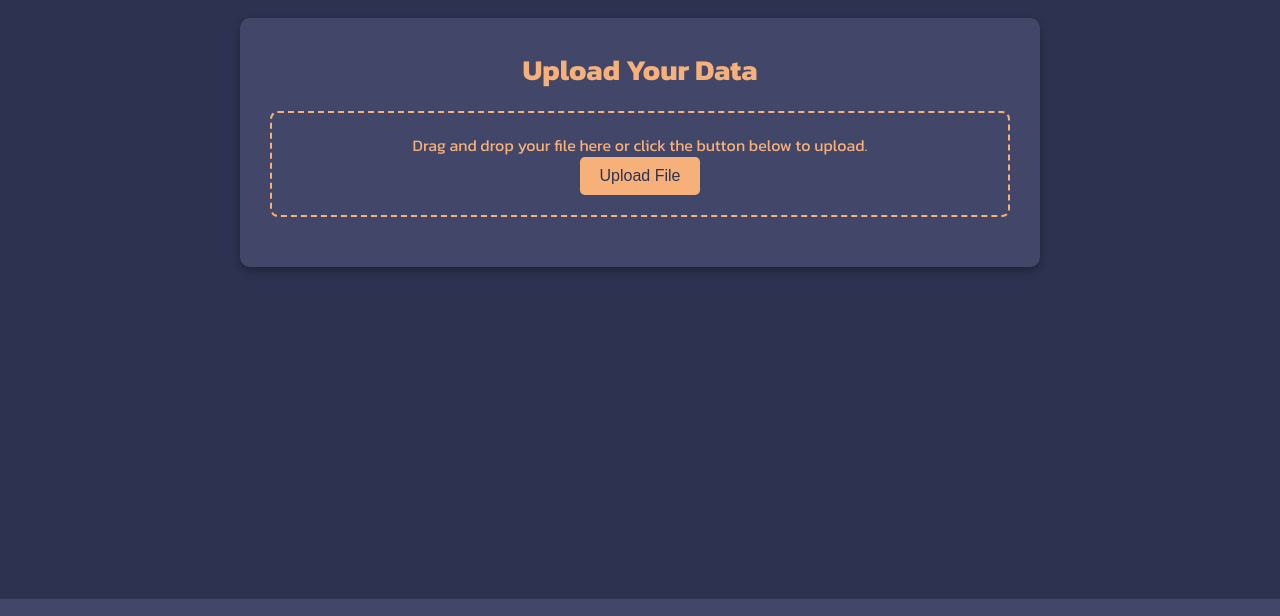
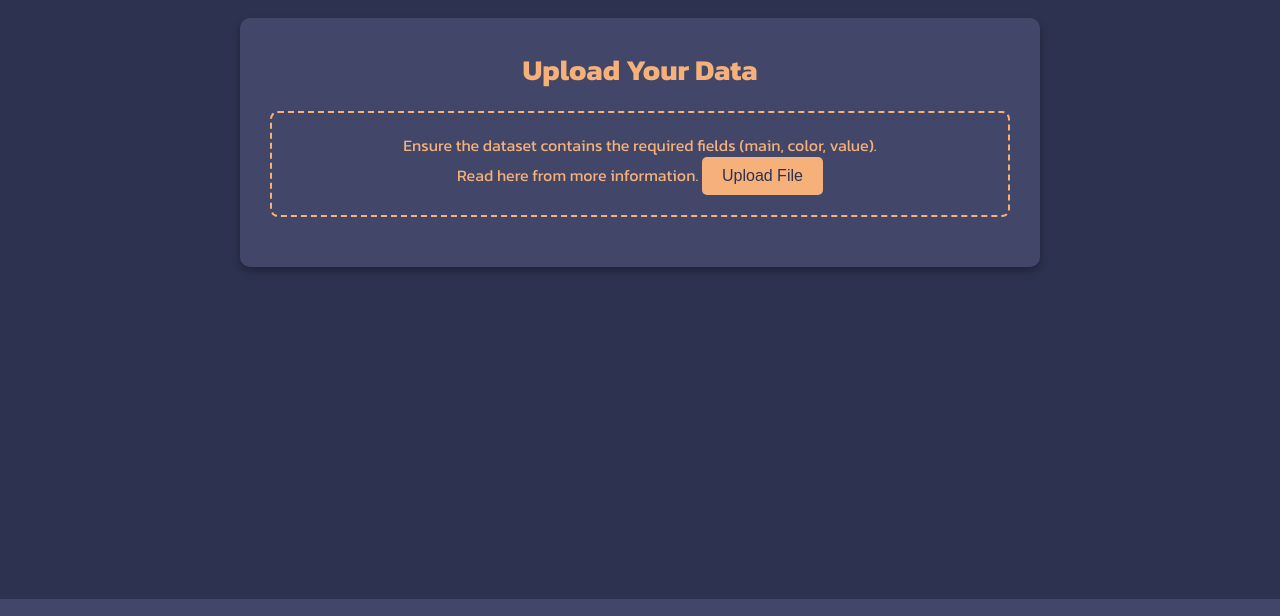
Before and after one commit to ngamtud/unit-chart-ETL, a plain HTML site: page index.html in a window 1280 px wide. Shown: the part 102-718 px from the top of the page. Drawn offline with Linux system fonts and the light colour scheme.

Commit message:
Update index.html
Add read me link

```diff
--- a/index.html
+++ b/index.html
@@ -17,7 +17,8 @@
     <section id="upload-section">
       <h2>Upload Your Data</h2>
       <div id="upload-area" class="drag-drop">
-        <p>Drag and drop your file here or click the button below to upload.</p>
+        <p>Ensure the dataset contains the required fields (main, color, value).</p>
+        <link href="https://github.com/ngamtud/unit-chart-ETL/blob/main/README.md"> Read here from more information.</link>
         <input type="file" id="file-upload" accept=".csv" hidden>
         <button id="upload-button">Upload File</button>
       </div>
```
